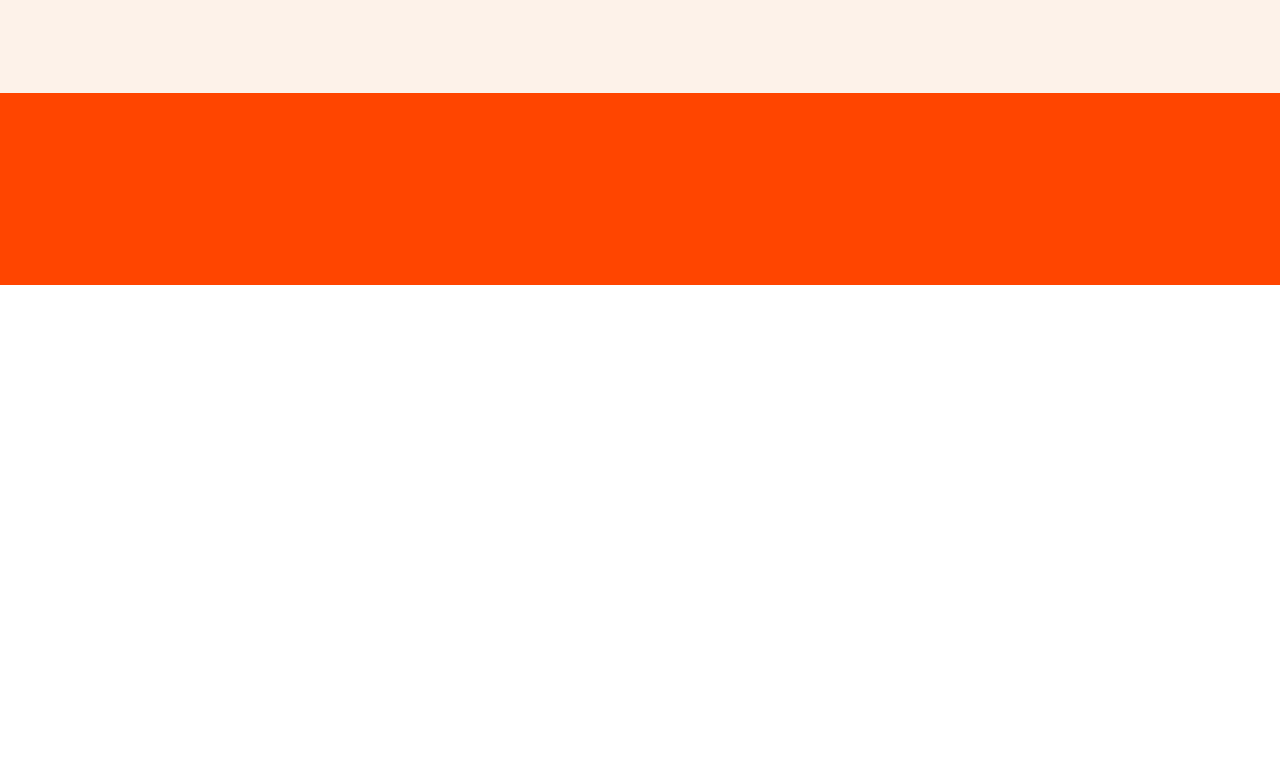
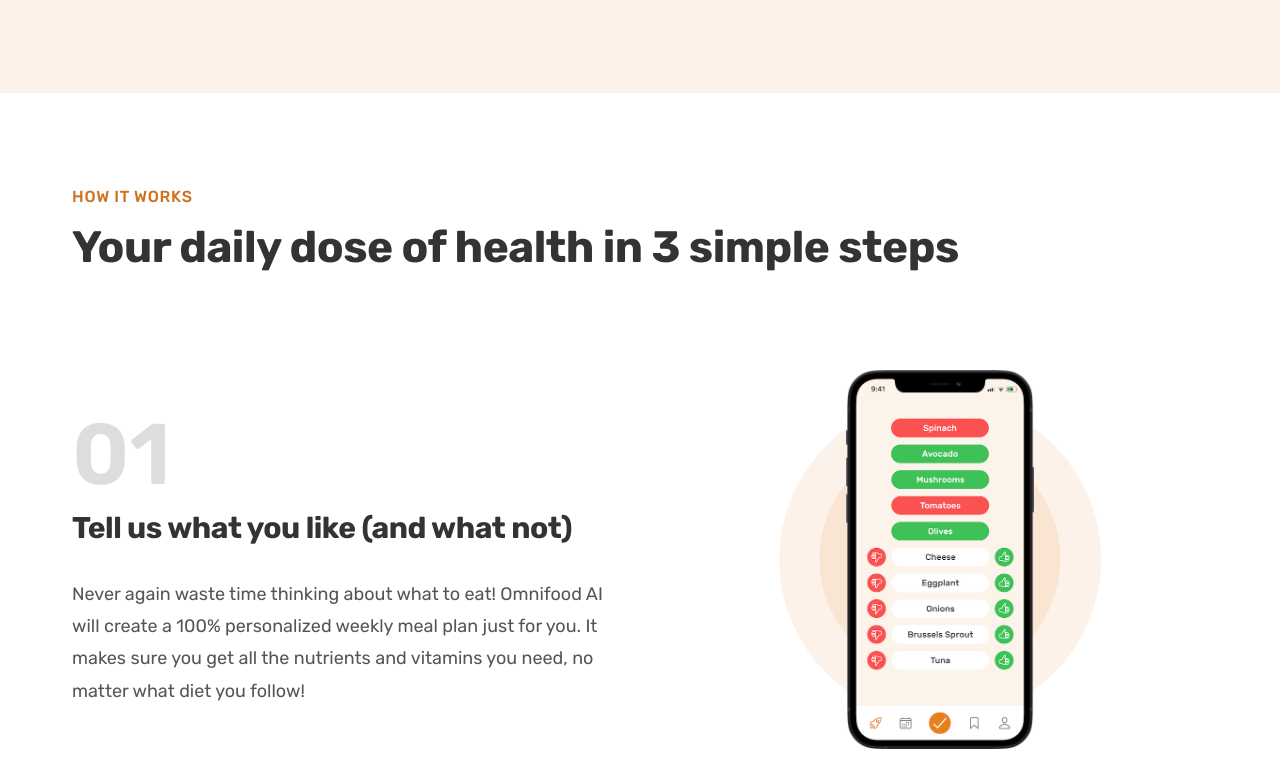
Before and after one commit to arade1994/omnifood, a plain HTML site: page index.html in a window 1280 px wide. Shown: the part 667-1440 px from the top of the page. Before the commit the page ends 952 px from the top, so only its background shows below. Drawn offline with Linux system fonts and the light colour scheme.

Commit message:
How it works section fully implemented
Css general classes splited into different css file

```diff
--- /dev/null
+++ b/css/general.css
@@ -0,0 +1,167 @@
+/*
+--- 01 TYPOGRAPHY SYSTEM
+
+    - Font sizes (px)
+      10 / 12 / 14 / 16 / 18 / 20 / 24 / 30 / 36 / 44 / 52 / 62 / 74 / 86 / 98
+
+    - Font weights:
+      Default: 400
+      Medium: 500
+      Semi-bold: 600
+      Bold: 700
+
+    - Line heights:
+      Default: 1
+      Small: 1.05
+      Medium: 1.2
+      Paragraph default: 1.6
+
+    - Letter spacing:
+      -0.5px
+      0.75px
+
+    SPACING SYSTEM (px)
+    2 / 4 / 8 / 12 / 16 / 24 / 32 / 48 / 64 / 80 / 96 / 128
+
+--- 02 COLORS
+
+    - Primary: #e67e22
+    - Tints: #fdf2e9 #fae5d3
+    - Shades: #cf711f
+    - Accents:
+    - Grays
+    - #555
+    - #333
+
+--- 05 SHADOWS
+
+--- 06 BORDER-RADIUS
+    - Default: 9px
+
+--- 07 WHITESPACE
+
+*/
+
+* {
+  padding: 0;
+  margin: 0;
+  box-sizing: border-box;
+}
+
+html {
+  font-size: 62.5%;
+}
+
+body {
+  font-family: "Rubik", sans-serif;
+  line-height: 1;
+  font-weight: 400;
+  color: #555;
+}
+
+/****************************************************/
+/* GENERAL REUSABLE COMPONENTS */
+/****************************************************/
+
+.container {
+  max-width: 120rem;
+  margin: 0 auto;
+  padding: 0 3.2rem;
+}
+
+.grid {
+  display: grid;
+  row-gap: 9.6rem;
+  column-gap: 6.4rem;
+}
+
+.grid--2-cols {
+  grid-template-columns: repeat(2, 1fr);
+}
+
+.grid--3-cols {
+  grid-template-columns: repeat(3, 1fr);
+}
+
+.grid--4-cols {
+  grid-template-columns: repeat(4, 1fr);
+}
+
+.grid--center-v {
+  align-items: center;
+}
+
+.heading-primary,
+.heading-secondary,
+.heading-tertiary {
+  font-weight: 700;
+  color: #333;
+  letter-spacing: -0.5px;
+}
+
+.heading-primary {
+  font-size: 5.2rem;
+  line-height: 1.05;
+  margin-bottom: 3.2rem;
+}
+
+.heading-secondary {
+  font-size: 4.4rem;
+  line-height: 1.2;
+  margin-bottom: 9.6rem;
+}
+
+.heading-tertiary {
+  font-size: 3rem;
+  line-height: 1.2;
+  margin-bottom: 3.2rem;
+}
+
+.subheading {
+  display: block;
+  font-size: 1.6rem;
+  font-weight: 500;
+  color: #cf711f;
+  text-transform: uppercase;
+  margin-bottom: 1.6rem;
+  letter-spacing: 0.75px;
+}
+
+.btn:link,
+.btn:visited {
+  display: inline-block;
+  font-size: 2rem;
+  font-weight: 600;
+  padding: 1.6rem 3.2rem;
+  border-radius: 9px;
+  text-decoration: none;
+  transition: background-color 0.3s;
+}
+
+.btn--full:link,
+.btn--full:visited {
+  color: #fff;
+  background-color: #e67e22;
+}
+
+.btn--full:hover,
+.btn--full:active {
+  color: #fff;
+  background-color: #cf711f;
+}
+
+.btn--outline:link,
+.btn--outline:visited {
+  background-color: #fff;
+  color: #555;
+}
+
+.btn--outline:hover,
+.btn--outline:active {
+  background-color: #fdf2e9;
+  box-shadow: inset 0 0 0 3px #fff;
+}
+
+.margin-right-sm {
+  margin-right: 1.6rem !important;
+}
--- a/css/style.css
+++ b/css/style.css
@@ -1,134 +1,3 @@
-/*
---- 01 TYPOGRAPHY SYSTEM
-
-    - Font sizes (px)
-      10 / 12 / 14 / 16 / 18 / 20 / 24 / 30 / 36 / 44 / 52 / 62 / 74 / 86 / 98
-
-    - Font weights:
-      Default: 400
-      Medium: 500
-      Semi-bold: 600
-      Bold: 700
-
-    - Line heights:
-      Default: 1
-      Small: 1.05
-      Paragraph default: 1.6
-
-    SPACING SYSTEM (px)
-    2 / 4 / 8 / 12 / 16 / 24 / 32 / 48 / 64 / 80 / 96 / 128
-
---- 02 COLORS
-
-    - Primary: #e67e22
-    - Tints: #fdf2e9
-    - Shades: #cf711f
-    - Accents:
-    - Grays
-    - #555
-    - #333
-
---- 05 SHADOWS
-
---- 06 BORDER-RADIUS
-    - Default: 9px
-
---- 07 WHITESPACE
-
-*/
-
-* {
-  padding: 0;
-  margin: 0;
-  box-sizing: border-box;
-}
-
-html {
-  font-size: 62.5%;
-}
-
-body {
-  font-family: "Rubik", sans-serif;
-  line-height: 1;
-  font-weight: 400;
-  color: #555;
-}
-
-/****************************************************/
-/* GENERAL REUSABLE COMPONENTS */
-/****************************************************/
-
-.container {
-  max-width: 120rem;
-  margin: 0 auto;
-  padding: 0 3.2rem;
-}
-
-.grid {
-  display: grid;
-  gap: 9.6rem;
-}
-
-.grid--2-cols {
-  grid-template-columns: repeat(2, 1fr);
-}
-
-.grid--3-cols {
-  grid-template-columns: repeat(3, 1fr);
-}
-
-.grid--4-cols {
-  grid-template-columns: repeat(4, 1fr);
-}
-
-.heading-primary {
-  font-size: 5.2rem;
-  font-weight: 700;
-  line-height: 1.05;
-  color: #333;
-  letter-spacing: -0.5px;
-  margin-bottom: 3.2rem;
-}
-
-.btn:link,
-.btn:visited {
-  display: inline-block;
-  font-size: 2rem;
-  font-weight: 600;
-  padding: 1.6rem 3.2rem;
-  border-radius: 9px;
-  text-decoration: none;
-  transition: background-color 0.3s;
-}
-
-.btn--full:link,
-.btn--full:visited {
-  color: #fff;
-  background-color: #e67e22;
-}
-
-.btn--full:hover,
-.btn--full:active {
-  color: #fff;
-  background-color: #cf711f;
-}
-
-.btn--outline:link,
-.btn--outline:visited {
-  background-color: #fff;
-  color: #555;
-}
-
-.btn--outline:hover,
-.btn--outline:active {
-  background-color: #fdf2e9;
-  box-shadow: inset 0 0 0 3px #fff;
-}
-
-.margin-right-sm {
-  margin-right: 1.6rem !important;
-}
-
 /****************************************************/
 /* HEADER */
 /****************************************************/
@@ -253,5 +122,52 @@ body {
 
 .section-how {
   padding: 9.6rem 0;
-  background-color: orangered;
 }
+
+.step-number {
+  font-size: 8.6rem;
+  font-weight: 600;
+  color: #ddd;
+  margin-bottom: 1.2rem;
+}
+
+.step-description {
+  font-size: 1.8rem;
+  line-height: 1.8;
+}
+
+.step-image-box {
+  display: flex;
+  align-items: center;
+  justify-content: center;
+  position: relative;
+}
+
+.step-image-box:before,
+.step-image-box:after {
+  content: "";
+  display: block;
+  position: absolute;
+  top: 50%;
+  left: 50%;
+  transform: translate(-50%, -50%);
+  border-radius: 50%;
+}
+
+.step-image-box:before {
+  width: 60%;
+  padding-bottom: 60%;
+  background-color: #fdf2e9;
+  z-index: -2;
+}
+
+.step-image-box:after {
+  width: 45%;
+  padding-bottom: 45%;
+  background-color: #fae5d3;
+  z-index: -1;
+}
+
+.step-img {
+  width: 35%;
+}
--- a/index.html
+++ b/index.html
@@ -13,6 +13,7 @@
     />
 
     <link rel="stylesheet" href="css/style.css" />
+    <link rel="stylesheet" href="css/general.css" />
 
     <title>Omnifood</title>
   </head>
@@ -68,7 +69,70 @@
           </div>
         </div>
       </section>
-      <section class="section-how"></section>
+      <section class="section-how">
+        <div class="container">
+          <span class="subheading">How it works</span>
+          <h2 class="heading-secondary">
+            Your daily dose of health in 3 simple steps
+          </h2>
+        </div>
+        <div class="container grid grid--2-cols grid--center-v">
+          <div class="step-text-box">
+            <p class="step-number">01</p>
+            <h3 class="heading-tertiary">
+              Tell us what you like (and what not)
+            </h3>
+            <p class="step-description">
+              Never again waste time thinking about what to eat! Omnifood AI
+              will create a 100% personalized weekly meal plan just for you. It
+              makes sure you get all the nutrients and vitamins you need, no
+              matter what diet you follow!
+            </p>
+          </div>
+          <div class="step-image-box">
+            <img
+              src="img/app/app-screen-1.png"
+              class="step-img"
+              alt="iPhone app
+            preferences selection screen"
+            />
+          </div>
+          <div class="step-image-box">
+            <img
+              src="img/app/app-screen-1.png"
+              class="step-img"
+              alt="iPhone app
+            meal approving plan"
+            />
+          </div>
+          <div class="step-text-box">
+            <p class="step-number">02</p>
+            <h3 class="heading-tertiary">Approve your weekly meal plan</h3>
+            <p class="step-description">
+              Once per week, approve the meal plan generated for you by Omnifood
+              AI. You can change ingredients, swap entire meals, or even add
+              your own recipes.
+            </p>
+          </div>
+          <div class="step-text-box">
+            <p class="step-number">03</p>
+            <h3 class="heading-tertiary">Receive meals at convenient time</h3>
+            <p class="step-description">
+              Best chefs in town will cook your selected meal every day, and we
+              will deliver it to your door whenever works best for you. You can
+              change delivery schedule and address daily!
+            </p>
+          </div>
+          <div class="step-image-box">
+            <img
+              src="img/app/app-screen-1.png"
+              class="step-img"
+              alt="iPhone app
+            delivery screen"
+            />
+          </div>
+        </div>
+      </section>
     </main>
   </body>
 </html>
```
